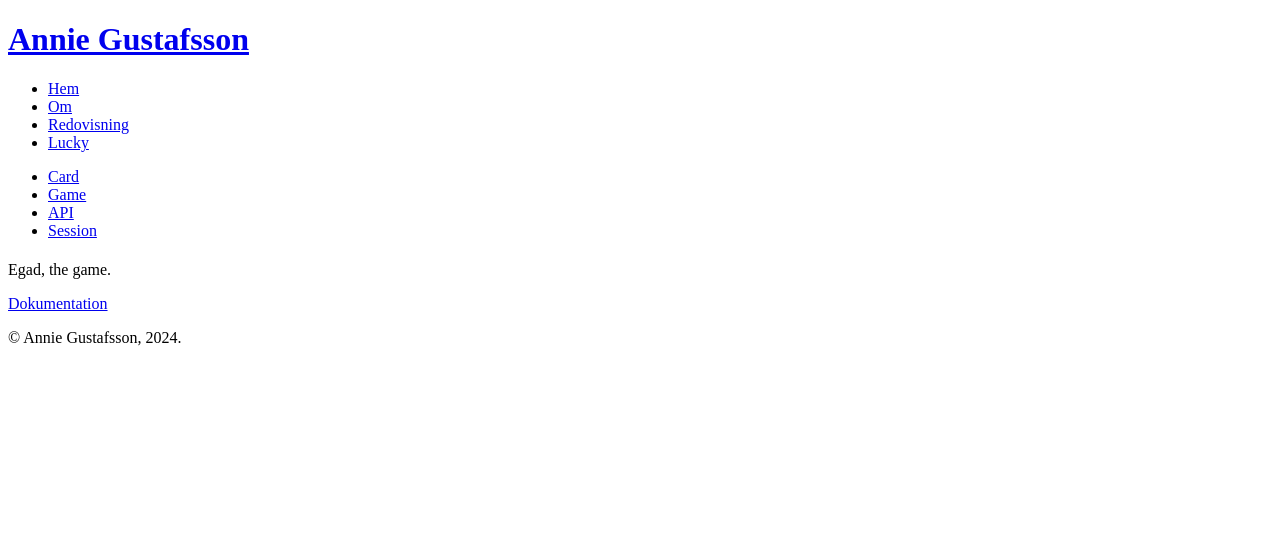
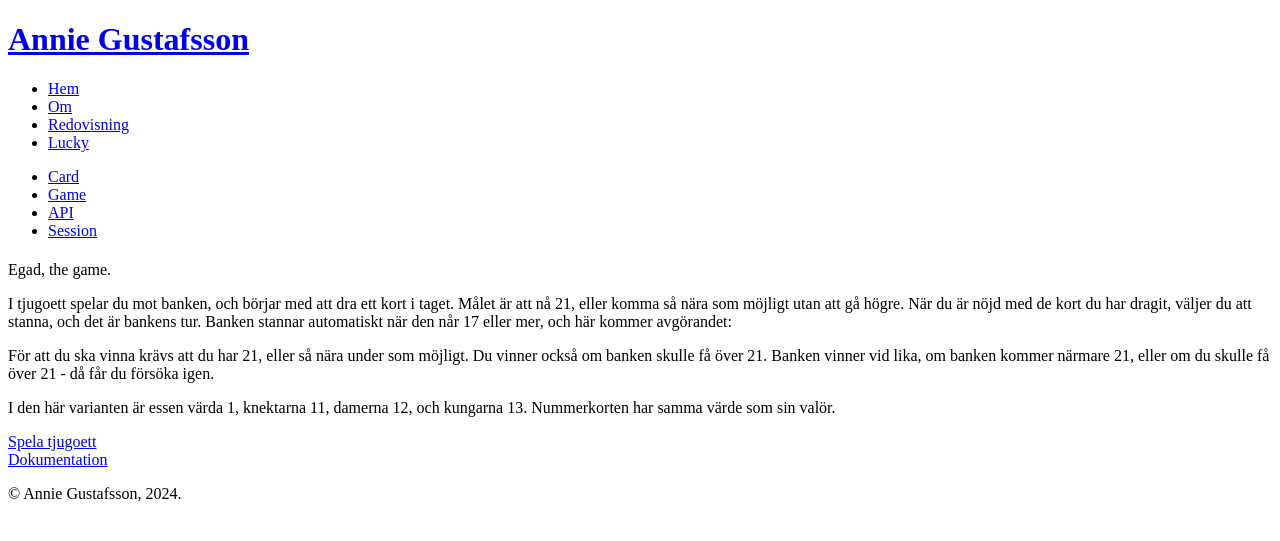
Before and after one commit to RunningStrings/mvc-report, a Symfony app: template templates/game/home.html.twig in a window 1280 px wide. Shown: the top 541 px of the page. Run offline with Twig, Linux system fonts and the light colour scheme; the template is opened without the code that fills it, so the values that code supplies are empty; some libraries are stand-ins or nearby versions.

Commit message:
Add game description and link to start

```diff
--- a/templates/game/home.html.twig
+++ b/templates/game/home.html.twig
@@ -7,6 +7,28 @@
 
 <div>
 <p>Egad, the game.</p>
+
+<p>
+    I tjugoett spelar du mot banken, och börjar med att dra ett kort
+    i taget. Målet är att nå 21, eller komma så nära som möjligt
+    utan att gå högre. När du är nöjd med de kort du har dragit,
+    väljer du att stanna, och det är bankens tur. Banken stannar
+    automatiskt när den når 17 eller mer, och här kommer avgörandet:
+</p>
+<p>
+    För att du ska vinna krävs att du har 21, eller så nära under som
+    möjligt. Du vinner också om banken skulle få över 21. Banken
+    vinner vid lika, om banken kommer närmare 21, eller om du skulle
+    få över 21 - då får du försöka igen.
+</p>
+
+<p>
+    I den här varianten är essen värda 1, knektarna 11, damerna 12,
+    och kungarna 13. Nummerkorten har samma värde som sin valör.
+</p>
+</div>
+<div class="box">
+    <a href="game/play" class="repo-link">Spela tjugoett</a>
 </div>
 <div class="box">
     <a href="game/doc" class="repo-link">Dokumentation</a>
```
